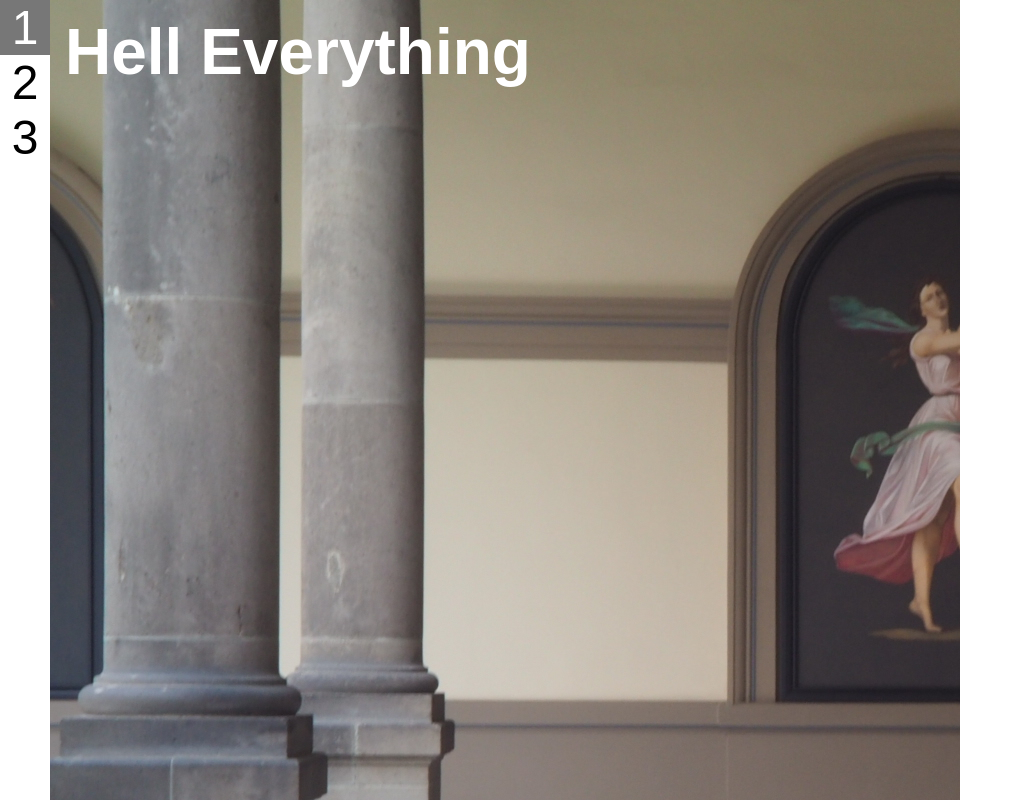
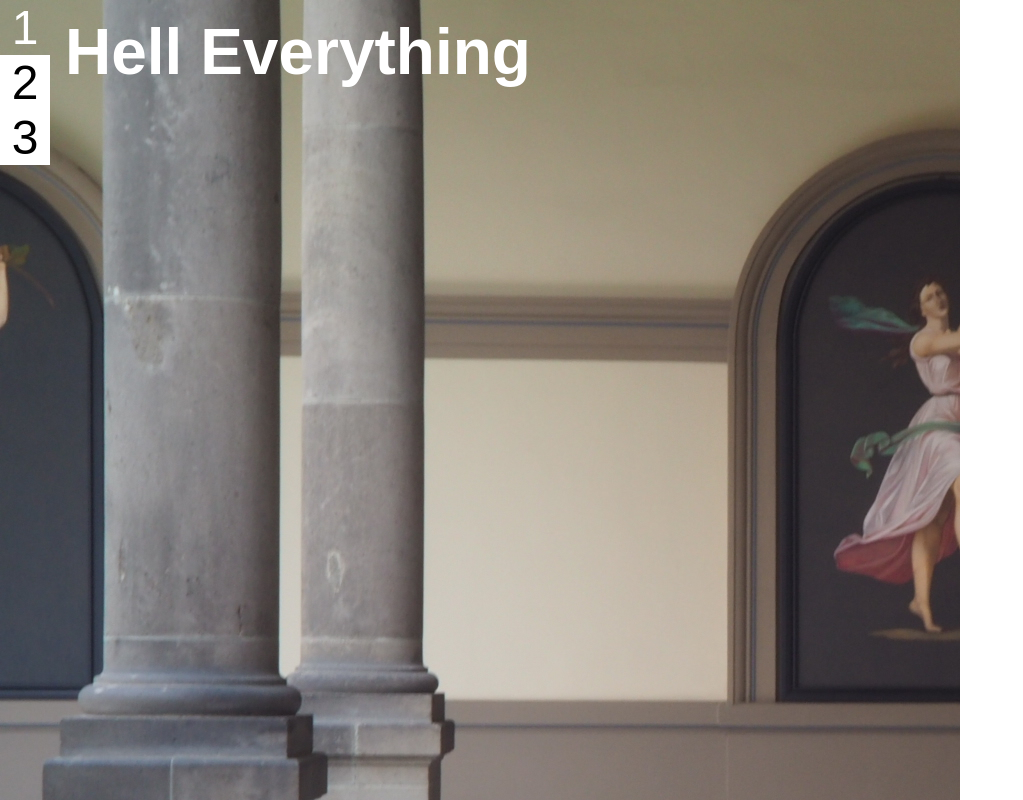
Before and after one commit to pkolo/react-slideshow, a React (Create React App) app: page / in a window 1280 px wide. Shown: the whole page, without its empty margins (0-1023 px from the left). Built offline with nearby package versions, Linux system fonts and the light colour scheme.

Commit message:
Transparent button style

```diff
--- a/src/components/app/App.css
+++ b/src/components/app/App.css
@@ -5,8 +5,6 @@
 .App-sidebar {
   float: left;
   width: 50px;
-  min-height: 100%;
-  background-color: #fff;
   text-align: center;
 }
 
--- a/src/components/barbutton/BarButton.css
+++ b/src/components/barbutton/BarButton.css
@@ -3,10 +3,9 @@
 }
 
 .active {
-  background-color: #777;
   color: #fff;
 }
 
 .inactive {
-
+  background-color: #fff;
 }
```
